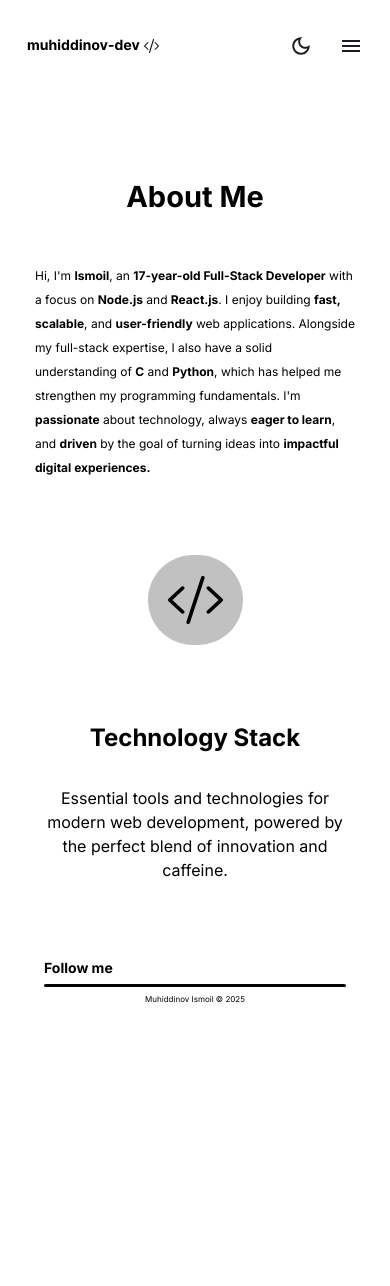
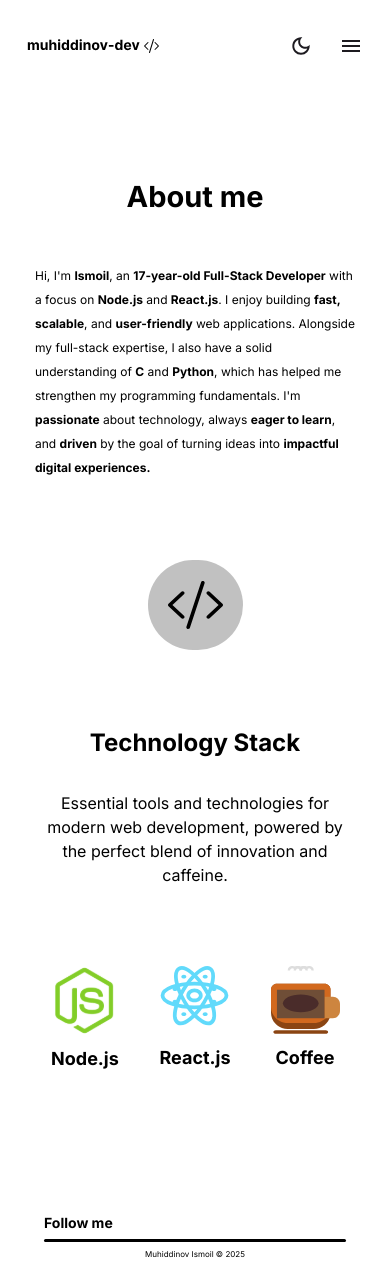
Before and after one commit to muhiddinovismoil/portfolio-app, a Next.js app: page /about in a window 390 px wide. Before the commit the page ends 1031 px from the top, so only its background shows below. Built offline with nearby package versions, Linux system fonts and the light colour scheme.

Commit message:
about page responsive for mobile version is completely finished

```diff
--- a/src/app/about/page.tsx
+++ b/src/app/about/page.tsx
@@ -1,17 +1,18 @@
 import React from "react";
+import { StackTechno } from "@/data";
 import { calculateAge } from "@/func";
-import { CustomIcon } from "@/components";
+import { CustomIcon, StackTechnoUi } from "@/components";
 
 const AboutMe = () => {
     const myAge = calculateAge("2007-08-21");
     return (
         <>
-            <section className="pt-[175px] px-[35px]">
+            <section className="pt-[175px] px-[35px] pb-[140px]">
                 <div className="container">
                     <div className="flex flex-col gap-[75px]">
                         <div className="flex flex-col gap-[45px]">
                             <h2 className="text-[29px] font-bold text-center">
-                                About Me
+                                About me
                             </h2>
                             <p className="text-[12px] leading-[200%]">
                                 Hi, I'm{" "}
@@ -46,7 +47,7 @@ const AboutMe = () => {
                                 </span>
                             </p>
                         </div>
-                        <div className="flex justify-center">
+                        <div className="flex justify-center pt-[5px]">
                             <div className="w-[95px] h-[90px] bg-[#c1c1c1] rounded-full flex items-center justify-center dark:bg-[#404040]">
                                 <CustomIcon
                                     iconDark="/about/dev-tool.dark.svg"
@@ -66,7 +67,17 @@ const AboutMe = () => {
                                 innovation and caffeine.
                             </p>
                         </div>
-                        <div></div>
+                        <div className="flex pt-[4px] gap-[40px] items-center justify-center">
+                            {StackTechno.map((item) => (
+                                <StackTechnoUi
+                                    key={item.id}
+                                    alt={item.alt}
+                                    id={item.id}
+                                    techIcon={item.techIcon}
+                                    title={item.title}
+                                />
+                            ))}
+                        </div>
                     </div>
                 </div>
             </section>
--- a/src/components/ui/index.ts
+++ b/src/components/ui/index.ts
@@ -1,2 +1,3 @@
 export * from "./button";
 export * from "./icon-dark-light";
+export * from "./stack-techno";
--- /dev/null
+++ b/src/components/ui/stack-techno.tsx
@@ -0,0 +1,20 @@
+import { StackTechnoI } from "@/data";
+import Image from "next/image";
+import React from "react";
+
+export const StackTechnoUi = ({ id, techIcon, title, alt }: StackTechnoI) => {
+    return (
+        <div>
+            <div
+                className={
+                    alt === "ReactjsIcon"
+                        ? "flex flex-col items-center gap-[18px]"
+                        : "flex flex-col items-center gap-[10px]"
+                }
+            >
+                <Image src={techIcon} width={69} height={69} alt={alt} />
+                <p className="text-[18px] font-bold">{title}</p>
+            </div>
+        </div>
+    );
+};
--- a/src/data/index.ts
+++ b/src/data/index.ts
@@ -1,3 +1,4 @@
 export * from "./types";
 export * from "./contact.data";
 export * from "./education.data";
+export * from "./stack-techno.data";
--- a/src/data/stack-techno.data.ts
+++ b/src/data/stack-techno.data.ts
@@ -5,15 +5,18 @@ export const StackTechno: StackTechnoI[] = [
         id: "b1e8a1c2-1f23-4d5a-8e9b-1c2d3e4f5a6b",
         title: "Node.js",
         techIcon: "/about/nodejs.svg",
+        alt: "NodejsIcon",
     },
     {
         id: "c3d4e5f6-7a8b-9c0d-1e2f-3a4b5c6d7e8f",
         title: "React.js",
         techIcon: "/about/reactjs.svg",
+        alt: "ReactjsIcon",
     },
     {
         id: "d5e6f7a8-9b0c-1d2e-3f4a-5b6c7d8e9f0a",
         title: "Coffee",
         techIcon: "/about/coffee.svg",
+        alt: "CoffeeIcon",
     },
 ];
--- a/src/data/types/stack-techno.type.ts
+++ b/src/data/types/stack-techno.type.ts
@@ -2,4 +2,5 @@ export interface StackTechnoI {
     id: string;
     title: string;
     techIcon: string;
+    alt: string;
 }
```
